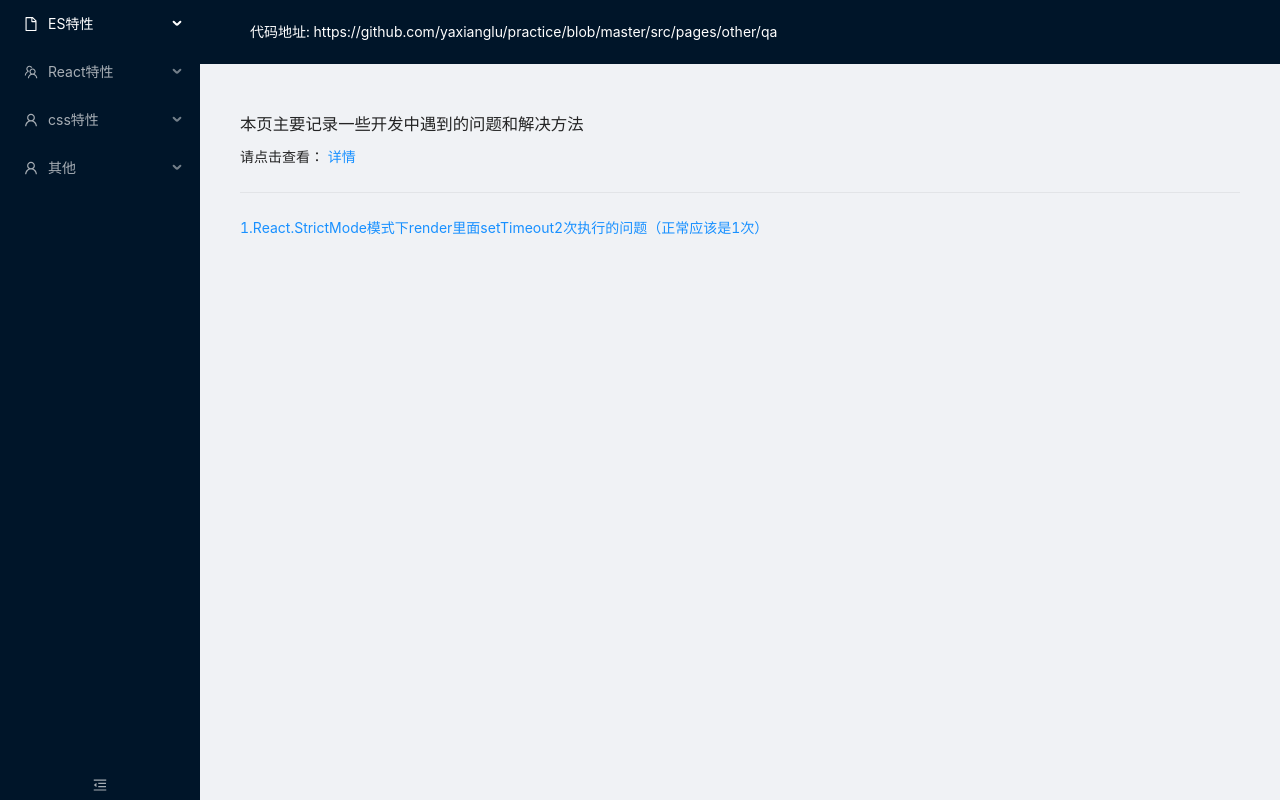
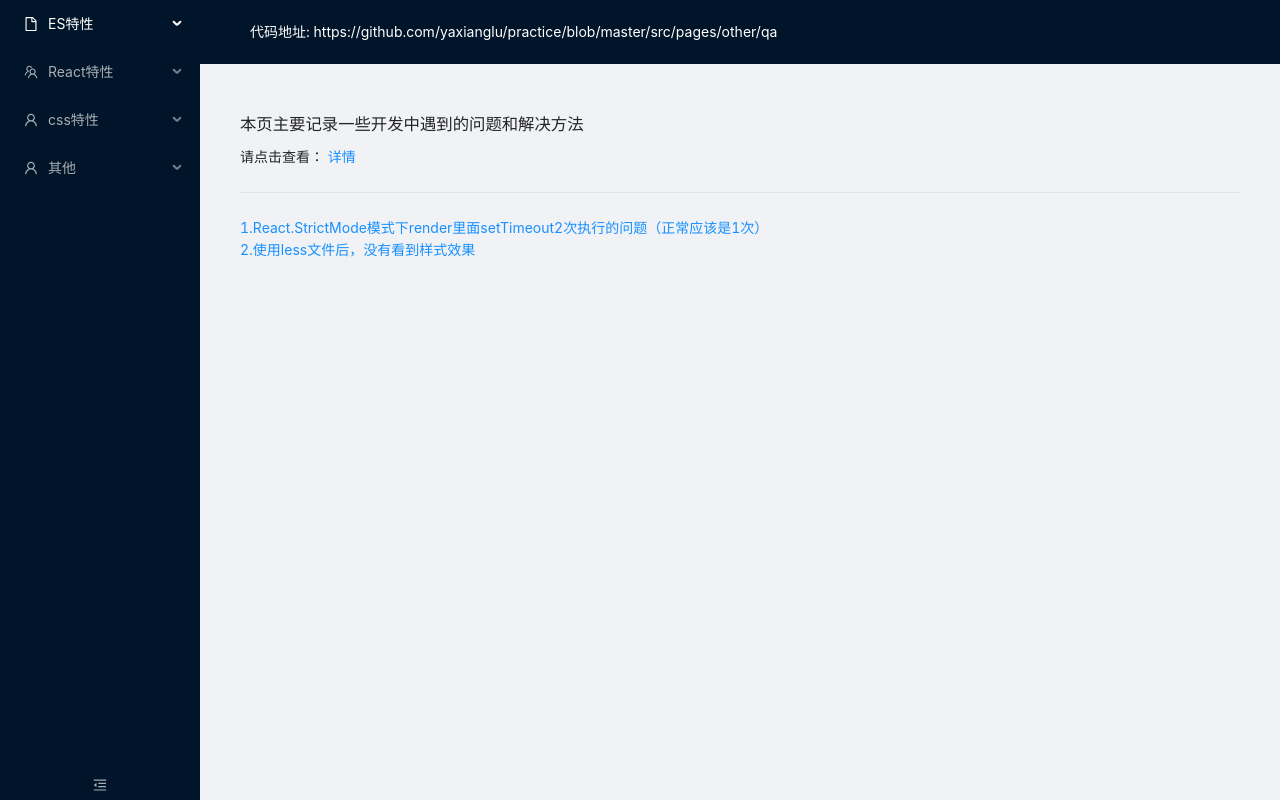
Before and after one commit to yaxianglu/practice, a React (Create React App) app: page /other/qa in a window 1280 px wide. Built offline with nearby package versions, Linux system fonts and the light colour scheme.

Commit message:
ignore: 忽视

```diff
--- a/src/pages/css/flex/index.tsx
+++ b/src/pages/css/flex/index.tsx
@@ -1,5 +1,5 @@
 import React, { FunctionComponent } from "react";
-import "index.less";
+import "./index.module.less";
 /**
  * 测试flex
  * 尤其是flex-shrink是如何计算的
@@ -18,6 +18,7 @@ const YFlexShink: FunctionComponent = () => {
       <div className="child-1">1</div>
       <div className="child-2">2</div>
       <div className="child-3">3</div>
+      <div className="child-3">3</div>
     </div>
   );
 }
--- a/src/pages/other/qa/index.tsx
+++ b/src/pages/other/qa/index.tsx
@@ -7,6 +7,10 @@ const list = [
   {
     title: "React.StrictMode模式下render里面setTimeout2次执行的问题（正常应该是1次）",
     path: "https://github.com/yaxianglu/practice/tree/master/src/pages/other/qa#1reactstrictmode%E6%A8%A1%E5%BC%8F%E4%B8%8Brender%E9%87%8C%E9%9D%A2settimeout2%E6%AC%A1%E6%89%A7%E8%A1%8C%E7%9A%84%E9%97%AE%E9%A2%98%E6%AD%A3%E5%B8%B8%E5%BA%94%E8%AF%A5%E6%98%AF1%E6%AC%A1",
+  },
+  {
+    title: "使用less文件后，没有看到样式效果",
+    path: "",
   },
 ];
 
```
Also changed, not shown: src/pages/css/flex/index.module.less (renamed from src/pages/css/flex/index.less).
